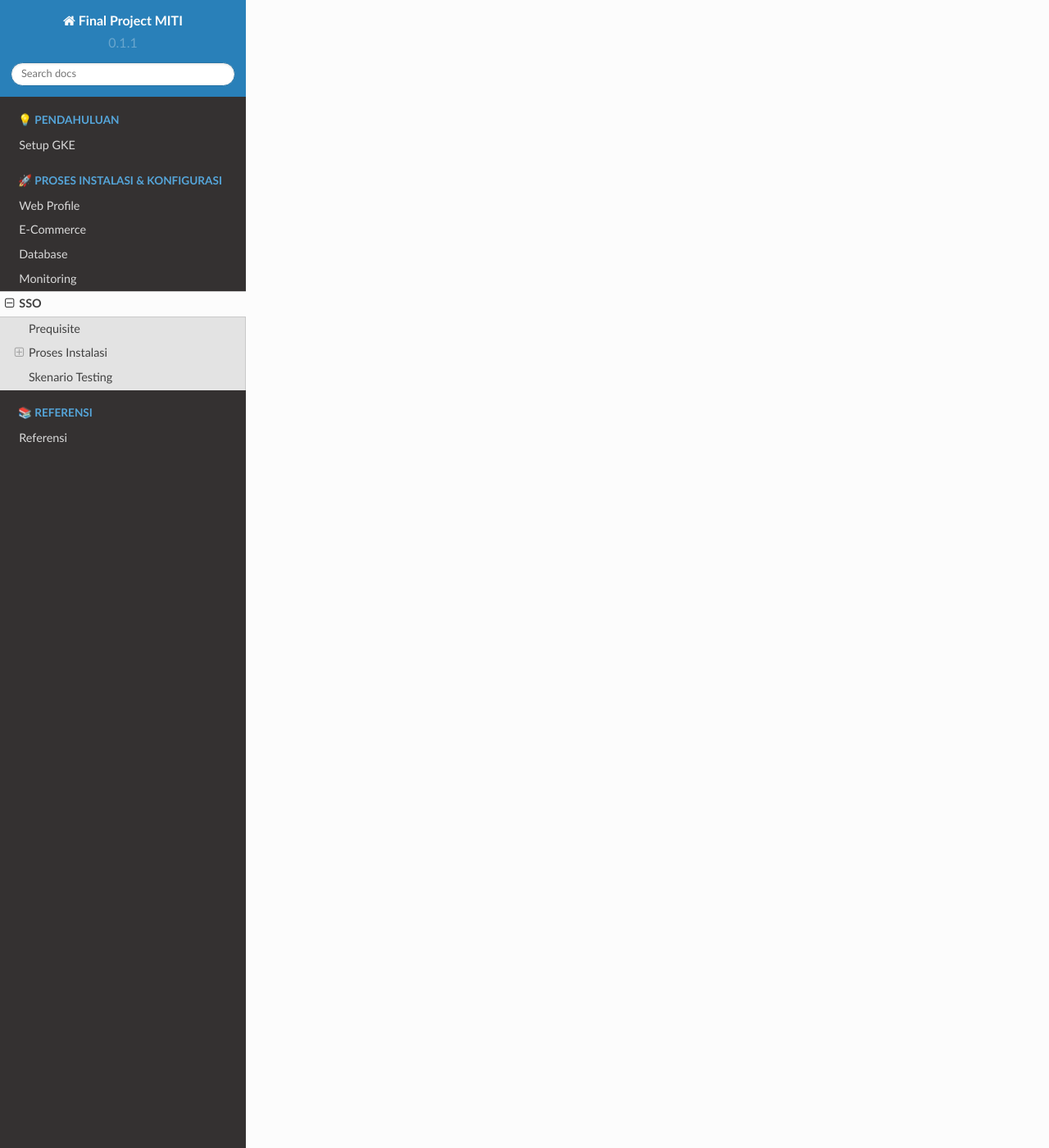
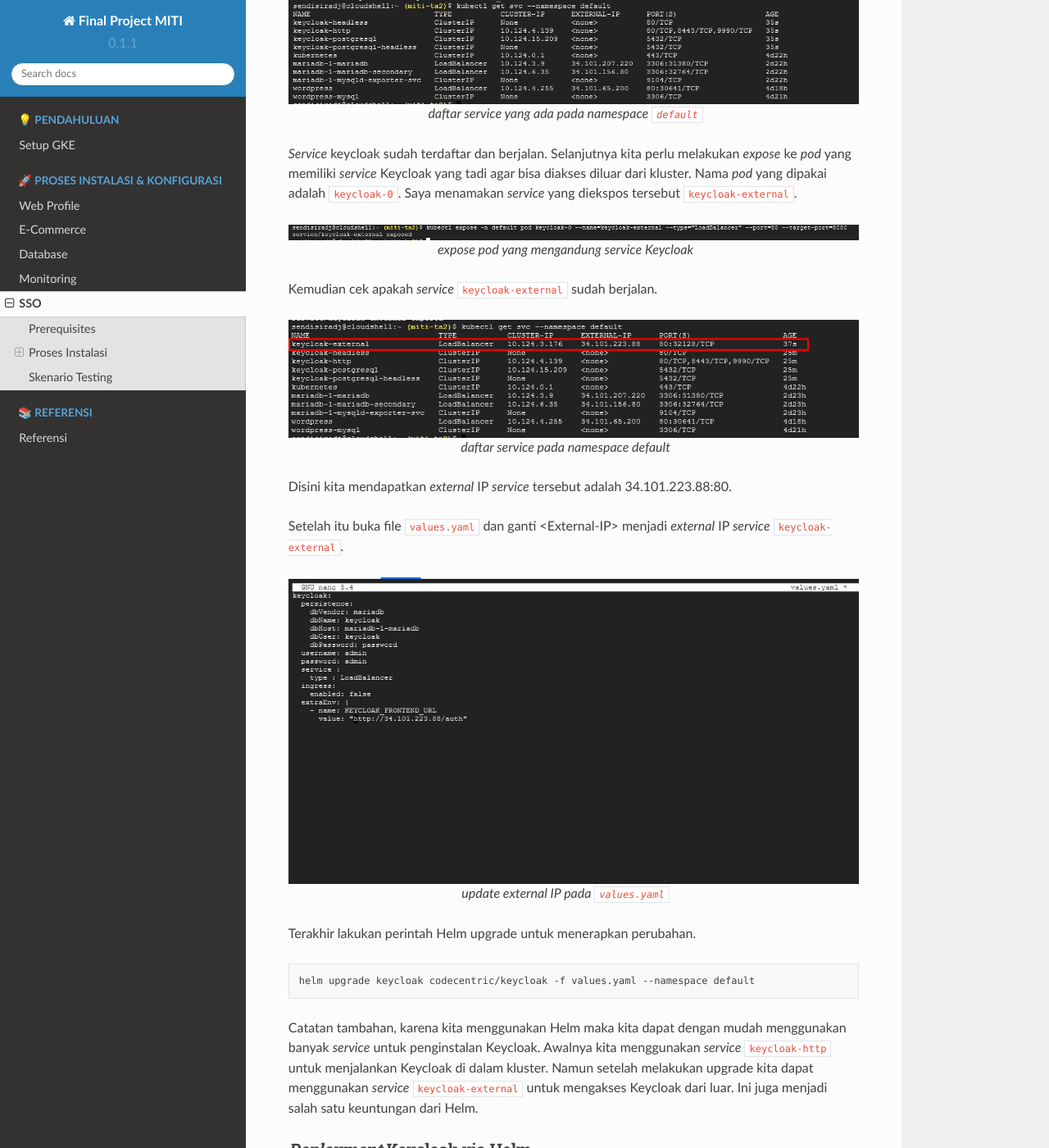
Before and after one commit to arizbw/deployment-miti, a Sphinx documentation site: the page built from docs/source/steps/SSO.rst, in a window 1280 px wide and 1400 px high, scrolled down 3569 px. Shown: the whole window at 82% size. Built offline with Sphinx 7.4.7 and the Read the Docs theme 2.0.0, drawn with Linux system fonts in a browser that asks for light colours; some of the changed text lies outside the part shown.

Commit message:
add: sso steps

```diff
--- a/docs/source/steps/SSO.rst
+++ b/docs/source/steps/SSO.rst
@@ -19,12 +19,12 @@ Pada proses instalasi Keycloak, kami menggunakan Helm sebagai *package manager*
 
 Setelah itu kami akan mengintegrasikan aplikasi Wordpress yang sudah dipasang sebelumnya agar proses *authentication* atau *log in* dapat menggunakan akun Keycloak yang sudah di *define* di konfigurasi *console* Keycloak.
 
-Prequisite
-----------------
+Prerequisites
+-------------
 Instalasi Keycloak dapat dilakukan jika kluster sudah memenuhi beberapa hal berikut:
 
-- Sudah memiliki host database
-- Cluster Kubernetes aktif
+- Sudah memiliki `host` database
+- Kluster Kubernetes aktif
 - Wordpress beserta Persistent Volume Claim (PVC) yang sesuai
 
 
@@ -38,8 +38,8 @@ Deployment Keycloak kami luncurkan sebagai sebuah service tersendiri dan memilik
 
 Berikut ini adalah detail dari langkah-langkah yang dilakukan untuk instalasi SSO menggunakan Keycloak :
 
-Mempersiapkan *Database*
-~~~~~~~~~~~~~~~~~~~~~~~~~~~~
+Mempersiapkan *Database* Keycloak
+~~~~~~~~~~~~~~~~~~~~~~~~~~~~~~~~~
 Pada kluster ini sudah terinstall host database dari MariaDB. Saya hanya perlu membuat database dan user Keycloak di dalam host tersebut. Masuk ke dalam *console* MariaDB melalui terminal dan sambungkan MariaDB dengan menjalankan perintah :
 
 .. code-block:: sql
@@ -68,7 +68,7 @@ Setelah itu, Cek nama service MariaDB yang sudah diinstal.
 Instalasi *Package Manager* Helm
 ~~~~~~~~~~~~~~~~~~~~~~~~~~~~~~~~
 Helm memudahkan kita untuk melakukan instalasi Keycloak karena Helm sudah melakukan pre-konfigurasi dan Helm juga menyediakan segala dependency yang dibutuhkan untuk menjalankan Keycloak.
-Saya menggunakan Helm chart yang di `mantain` oleh Codecentric. Pertama, kita menambahkan repository ``codecentric`` yang isinya adalah `collection` chart Helm.
+Saya menggunakan Helm chart yang di `mantain` oleh Codecentric. Sebelum kita menginstal Helm kita perlu mempersiapkan `repository` dan file konfigurasi terlebih dahulu. Pertama, kita menambahkan repository ``codecentric`` yang isinya adalah `collection` chart Helm.
 
 .. code-block:: bash
 
@@ -79,8 +79,7 @@ Saya menggunakan Helm chart yang di `mantain` oleh Codecentric. Pertama, kita me
 
    Helm chart dari codecentric
 
-Next, create a values file for the Keycloak Helm chart. Name it values.yaml:
-Kemudian, buat sebuah file yaml bernama ``values.yaml`` untuk chart Keycloak Helm.
+Kemudian, buat sebuah file yaml bernama ``values.yaml`` untuk chart Keycloak Helm. File ini menyimpan konfigurasi Keycloak Helm yang akan digunakan pada projek ini.
 
 .. code-block:: yaml
 
@@ -106,7 +105,59 @@ Kemudian, buat sebuah file yaml bernama ``values.yaml`` untuk chart Keycloak Hel
 
 value <External-IP> akan diganti nanti. Untuk saat ini simpan ``values.yaml`` terlebih dahulu.
 
+Sekarang kita dapat menginstal `chart` Keycloak dengan menggunakan konfigurasi yang sudah disimpan di ``values.yaml``.
 
+.. code-block:: bash
+
+   helm install keycloak codecentric/keycloak -f values.yaml --namespace default
+
+.. figure:: ../assets/keycloak-images/keycloak-image13.png
+   :align: center
+
+   instal chart Helm
+
+Setelah proses instal selesai, cek apakah `service` Keycloak sudah berjalan.
+
+.. code-block:: bash
+
+   kubectl get svc --namespace default
+
+.. figure:: ../assets/keycloak-images/keycloak-image4.png
+   :align: center
+
+   daftar `service` yang ada pada `namespace` ``default``
+
+`Service` keycloak sudah terdaftar dan berjalan. Selanjutnya kita perlu melakukan `expose` ke `pod` yang memiliki `service` Keycloak yang tadi agar bisa diakses diluar dari kluster. Nama `pod` yang dipakai adalah ``keycloak-0``. Saya menamakan `service` yang diekspos tersebut ``keycloak-external``.
+
+.. figure:: ../assets/keycloak-images/keycloak-image9.png
+   :align: center
+
+   expose pod yang mengandung service Keycloak
+
+Kemudian cek apakah `service` ``keycloak-external`` sudah berjalan.
+
+.. figure:: ../assets/keycloak-images/keycloak-image20.png
+   :align: center
+
+   daftar service pada namespace default
+
+Disini kita mendapatkan `external` IP `service` tersebut adalah 34.101.223.88:80.
+
+Setelah itu buka file ``values.yaml`` dan ganti <External-IP> menjadi `external` IP `service` ``keycloak-external``.
+
+.. figure:: ../assets/keycloak-images/keycloak-image18.png
+   :align: center
+
+   update external IP pada ``values.yaml``
+
+Terakhir lakukan perintah Helm upgrade untuk menerapkan perubahan.
+
+.. code-block:: bash
+
+   helm upgrade keycloak codecentric/keycloak -f values.yaml --namespace default
+
+Catatan tambahan, karena kita menggunakan Helm maka kita dapat dengan mudah menggunakan banyak `service` untuk penginstalan Keycloak. Awalnya kita menggunakan `service` ``keycloak-http`` untuk menjalankan Keycloak di dalam kluster. Namun setelah melakukan
+upgrade kita dapat menggunakan `service` ``keycloak-external`` untuk mengakses Keycloak dari luar. Ini juga menjadi salah satu keuntungan dari Helm.
 
 *Deployment* Keycloak via Helm
 ~~~~~~~~~~~~~~~~~~~~~~~~~~~~~~
```
Also changed, not shown: 10 other files.
